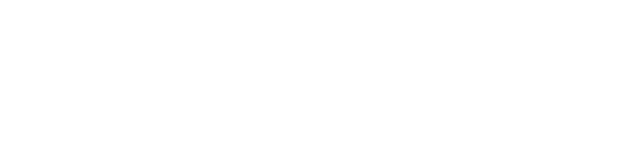
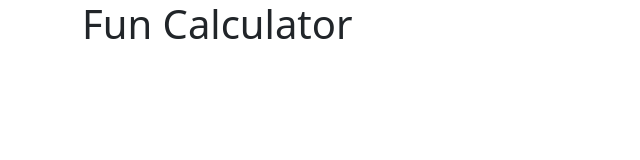
Before and after one commit to umarngare/jsSimpleCalculator, a plain HTML site: page index.html in a window 1280 px wide. Shown: the whole page, without its empty margins (0-640 px from the left). Drawn offline with nearby package versions, Linux system fonts and the light colour scheme.

Commit message:
<style> : Added Heading Div
Added a div for the application heading.

```diff
--- a/index.html
+++ b/index.html
@@ -9,7 +9,9 @@
 </head>
 <body>
     <main class="container">
-
+        <div class="heading">
+            <h1 class="header" id="header">Fun Calculator</h1>
+        </div>
     </main>
 
     <!-- Adding Bootstrap javascript file -->
```
